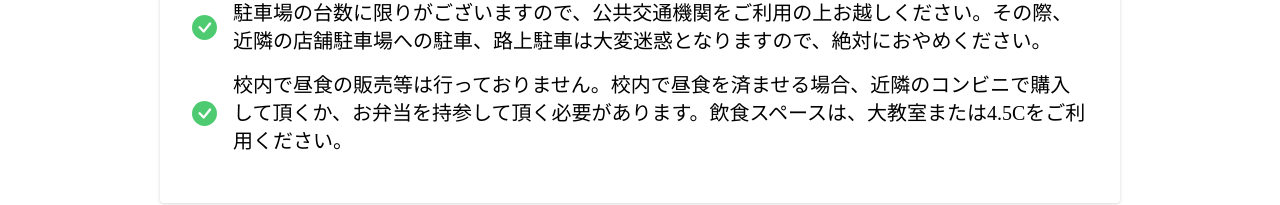
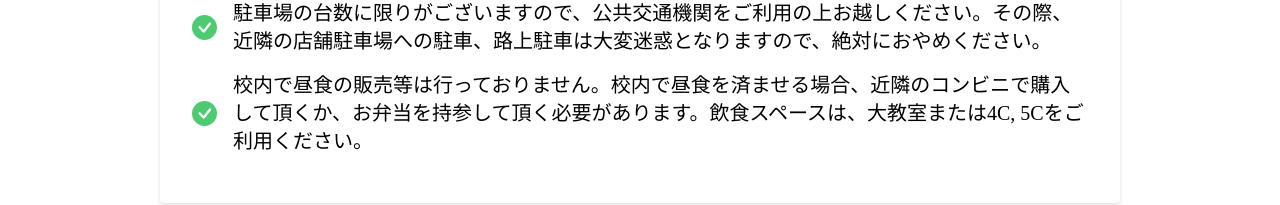
Before and after one commit to shikosai32/shikosai.net, a Next.js app: page / in a window 1280 px wide. Shown: the part 2261-2466 px from the top of the page. Built offline with nearby package versions, Linux system fonts and the light colour scheme; no server answers; a web font is replaced by a local one.

Commit message:
💬 (Update): caution text

```diff
--- a/src/components/index/Caution.tsx
+++ b/src/components/index/Caution.tsx
@@ -56,7 +56,8 @@ const Caution: FC = () => (
               <BsFillCheckCircleFill size={25} className="text-success" />
             </figure>
             <p>
-              校内で昼食の販売等は行っておりません。校内で昼食を済ませる場合、近隣のコンビニで購入して頂くか、お弁当を持参して頂く必要があります。飲食スペースは、大教室または4.5Cをご利用ください。
+              校内で昼食の販売等は行っておりません。校内で昼食を済ませる場合、近隣のコンビニで購入して頂くか、お弁当を持参して頂く必要があります。飲食スペースは、大教室または4C,
+              5Cをご利用ください。
             </p>
           </div>
         </div>
```
